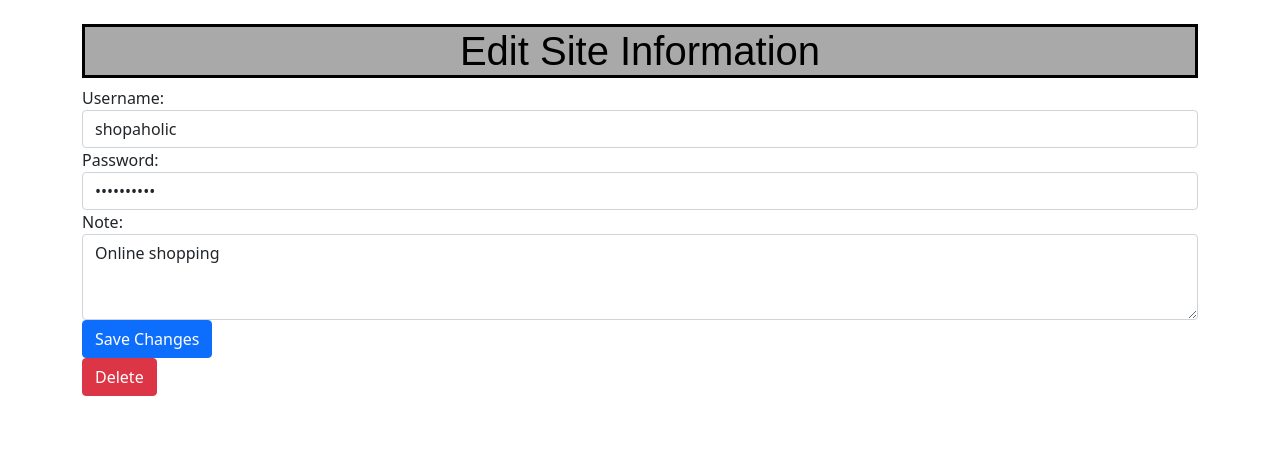
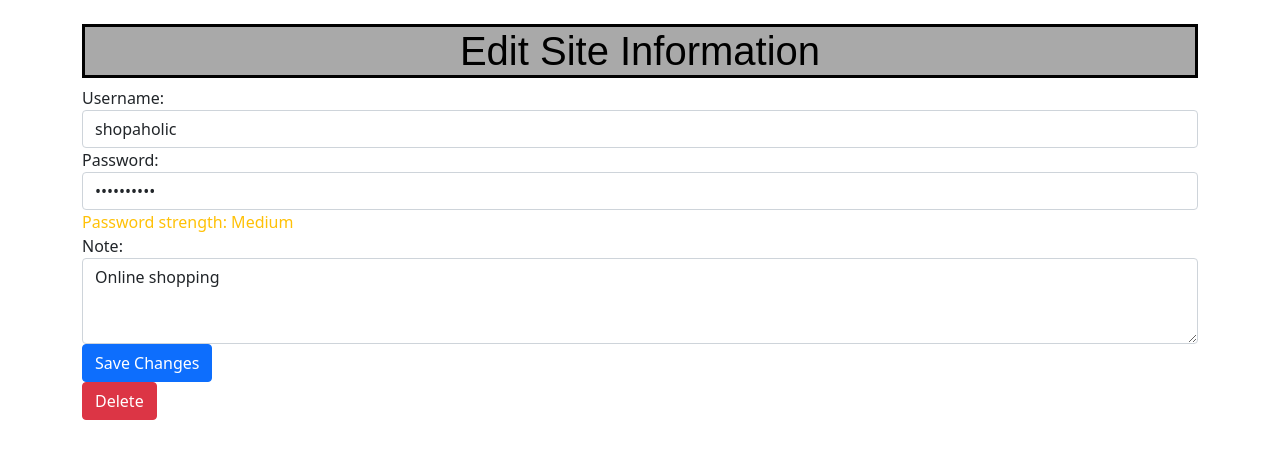
Before and after one commit to 321daniels/StrongPass, a PHP site: page /edit_site.php?id=8 in a window 1280 px wide. Shown: the part 56-515 px from the top of the page. Run offline with PHP 8.4, Linux system fonts and the light colour scheme; data comes from the database, SQL or seed files in the repository.

Commit message:
Password strength reader for edit_site.php
Added a JavaScript function that actively displays the password strength on edit_site.php. No button presses required.

```diff
--- a/edit_site.php
+++ b/edit_site.php
@@ -137,6 +137,7 @@
         echo "<div class='form-group'>";
         echo "<label for='password'>Password:</label>";
         echo "<input type='password' class='form-control' id='password' name='password' value='" . $row["Password"] . "'>";
+        echo "<span id='strength-message'></span>"; // password strength text here
         echo "</div>";
         echo "<div class='form-group'>";
         echo "<label for='note'>Note:</label>";
@@ -159,5 +160,63 @@
     ?>
 </div>
 
+    <script>
+
+        // grab the HTML elements for password and strength message
+        const passwordInput = document.getElementById('password');
+        const strengthMessage = document.getElementById('strength-message');
+
+        function strengthCheck() {
+            const password = passwordInput.value;
+
+            let score = 0;
+
+            // Checks length requirements
+            if (password.length >= 12) {
+            score += 2;
+            } else if (password.length >= 8) {
+            score += 1;
+            }
+
+            // checks character requirements
+            const hasUpper = /[A-Z]/.test(password);
+            const hasLower = /[a-z]/.test(password);
+            const hasNums = /[0-9]/.test(password);
+            // characters that are not alphanumeric
+            const hasSpecial = /[^a-zA-Z0-9]/.test(password);
+
+            // if the password contains uppercase, lowercase, number, and special character
+            if (hasUpper && hasLower && hasNums && hasSpecial) {
+            score += 2;
+            // if the password has at least two of the following: uppercase, lowercase, number, or special character
+            } else if (hasUpper + hasLower + hasNums + hasSpecial >= 2) {
+            score += 1;
+            }
+
+            // strength measurement text
+            if (score < 2) {
+            strength = "Weak";
+            // color formatting for password strength
+            strengthClass = "text-danger";
+            } else if (score < 4) {
+            strength = "Medium";
+            strengthClass = "text-warning";
+            } else if (score == 4) {
+            strength = "Strong";
+            strengthClass = 'text-success';
+            }
+
+            // display the password strength text
+            strengthMessage.textContent = `Password strength: ${strength}`;
+            strengthMessage.className = strengthClass;
+        }
+
+        // check password strength after text entry
+        passwordInput.addEventListener('input', strengthCheck);
+
+        // check password strength of current password immediately upon the page loading
+        document.addEventListener("DOMContentLoaded", strengthCheck);
+
+    </script>
 </body>
 </html>
```
Also changed, not shown: view_site.php (+3 -9 lines).
